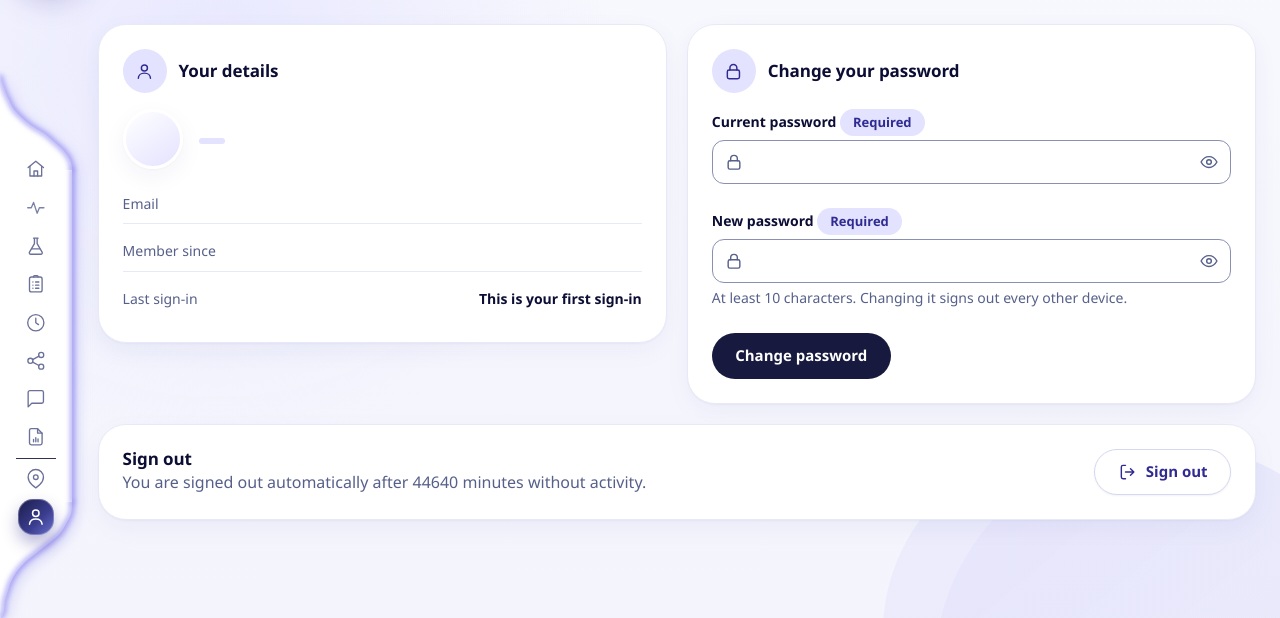
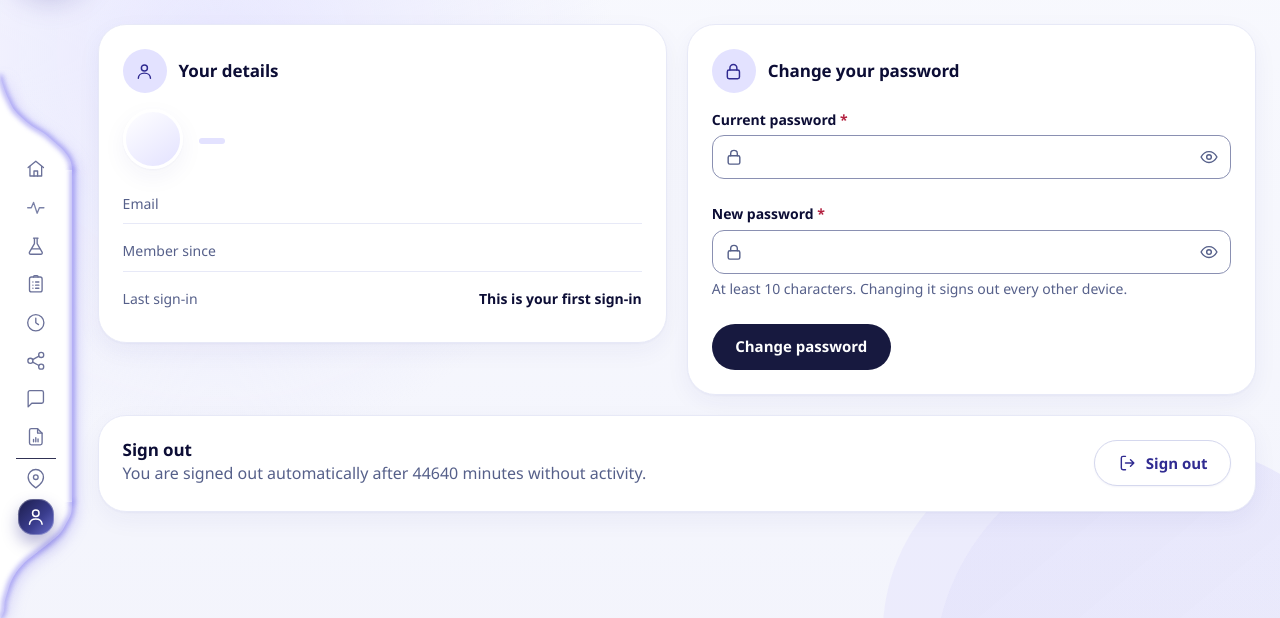
Before and after one commit to binalademierose/nephron, a Python web app: template templates/account/settings.html in a window 1280 px wide. Shown: the part 104-722 px from the top of the page. Run offline with Jinja, Linux system fonts and the light colour scheme; the template is opened without the code that fills it, so the values that code supplies are empty.

Commit message:
Add files via upload

```diff
--- a/templates/account/_details.html
+++ b/templates/account/_details.html
@@ -1,4 +1,3 @@
-{# The account details, shown on the home page and on the account page. Needs current_user. #}
 {% from "partials/_macros.html" import icon, avatar_face %}
 <div class="account-person">
   <span class="profile-avatar{{ ' has-image' if current_user.get('avatar') }}" aria-hidden="true">{{ avatar_face(current_user) }}</span>
--- a/templates/account/dashboard.html
+++ b/templates/account/dashboard.html
@@ -1,4 +1,3 @@
-{# The real dashboard of a General User. Same markup as the design preview; the data comes from their own saved assessments. #}
 {% extends "layouts/app_base.html" %}
 {% set active_nav = 'overview' %}
 {% block body_class %}app-body has-aside{% endblock %}
--- a/templates/account/search.html
+++ b/templates/account/search.html
@@ -1,6 +1,3 @@
-{# The professional's own search: patients (by name or patient code) and assessments (by patient name/code, or a
-   numeric assessment id) - across both kinds of patient this professional works with. Every result here is
-   already scoped to them (services/professional_overview.py search()); nothing here is ever someone else's. #}
 {% extends "layouts/app_base.html" %}
 {% from "partials/_macros.html" import icon, risk_badge %}
 {% set active_nav = 'search' %}
--- a/templates/account/settings.html
+++ b/templates/account/settings.html
@@ -20,7 +20,7 @@
     <form method="post" action="{{ url_for('account.change_password') }}" novalidate data-confirm="default" data-confirm-title="Change your password?" data-confirm-message="Every other device signed in to your account will be signed out. You will use the new password from now on." data-confirm-accept="Change password" data-confirm-dismiss="Not now">
       {{ csrf_field() }}
       <div class="form-group">
-        <label class="form-label" for="current_password">Current password <span class="chip chip-required">Required</span></label>
+        <label class="form-label" for="current_password">Current password <span class="required-mark" aria-hidden="true">*</span><span class="visually-hidden">(required)</span></label>
         <div class="input-wrap has-icon has-action">
           {{ icon('lock', 'input-icon') }}
           <input class="form-control{{ ' is-invalid' if errors.get('current_password') }}" id="current_password" name="current_password" type="password" autocomplete="current-password" required aria-describedby="current_password-error"{{ ' aria-invalid="true" autofocus'|safe if errors.get('current_password') }}>
@@ -29,7 +29,7 @@
         {{ field_error(errors, 'current_password') }}
       </div>
       <div class="form-group">
-        <label class="form-label" for="new_password">New password <span class="chip chip-required">Required</span></label>
+        <label class="form-label" for="new_password">New password <span class="required-mark" aria-hidden="true">*</span><span class="visually-hidden">(required)</span></label>
         <div class="input-wrap has-icon has-action">
           {{ icon('lock', 'input-icon') }}
           <input class="form-control{{ ' is-invalid' if errors.get('new_password') }}" id="new_password" name="new_password" type="password" autocomplete="new-password" maxlength="128" required aria-describedby="new_password-hint new_password-error"{{ ' aria-invalid="true"'|safe if errors.get('new_password') }}{{ ' autofocus'|safe if errors.get('new_password') and not errors.get('current_password') }}>
@@ -78,7 +78,7 @@
       <form method="post" action="{{ url_for('account.deactivate_account') }}" novalidate data-confirm="default" data-confirm-title="Deactivate your account?" data-confirm-message="You will be signed out and will not be able to sign in again until an administrator reactivates your account." data-confirm-accept="Deactivate" data-confirm-dismiss="Cancel">
         {{ csrf_field() }}
         <div class="form-group">
-          <label class="form-label" for="deactivate_password">Confirm your password <span class="chip chip-required">Required</span></label>
+          <label class="form-label" for="deactivate_password">Confirm your password <span class="required-mark" aria-hidden="true">*</span><span class="visually-hidden">(required)</span></label>
           <div class="input-wrap has-icon">
             {{ icon('lock', 'input-icon') }}
             <input class="form-control{{ ' is-invalid' if danger_error == 'deactivate' }}" id="deactivate_password" name="password" type="password" autocomplete="current-password" required{{ ' aria-invalid="true" autofocus'|safe if danger_error == 'deactivate' }}>
@@ -95,7 +95,7 @@
       <form method="post" action="{{ url_for('account.delete_account') }}" novalidate data-confirm="default" data-confirm-title="Permanently delete your account?" data-confirm-message="This removes your account and all of your data. It cannot be undone." data-confirm-accept="Delete forever" data-confirm-dismiss="Cancel">
         {{ csrf_field() }}
         <div class="form-group">
-          <label class="form-label" for="delete_password">Confirm your password <span class="chip chip-required">Required</span></label>
+          <label class="form-label" for="delete_password">Confirm your password <span class="required-mark" aria-hidden="true">*</span><span class="visually-hidden">(required)</span></label>
           <div class="input-wrap has-icon">
             {{ icon('lock', 'input-icon') }}
             <input class="form-control{{ ' is-invalid' if danger_error == 'delete' }}" id="delete_password" name="password" type="password" autocomplete="current-password" required{{ ' aria-invalid="true" autofocus'|safe if danger_error == 'delete' }}>
@@ -103,7 +103,7 @@
         </div>
         <label class="agree-check" for="confirm_delete">
           <input type="checkbox" id="confirm_delete" name="confirm_delete" value="delete" required>
-          <span>I understand this permanently deletes my account and all of my data. <span class="chip chip-required">Required</span></span>
+          <span>I understand this permanently deletes my account and all of my data. <span class="required-mark" aria-hidden="true">*</span><span class="visually-hidden">(required)</span></span>
         </label>
         {% if danger_error == 'delete' %}<p class="form-error" role="alert">{{ icon('alert-circle') }}<span>{{ danger_message }}</span></p>{% endif %}
         <button class="button button-danger" type="submit" style="margin-top: var(--space-3);">{{ icon('alert-triangle') }}Delete my account</button>
```
Also changed, not shown: templates/account/professional_home.html (+0 -13 lines).
